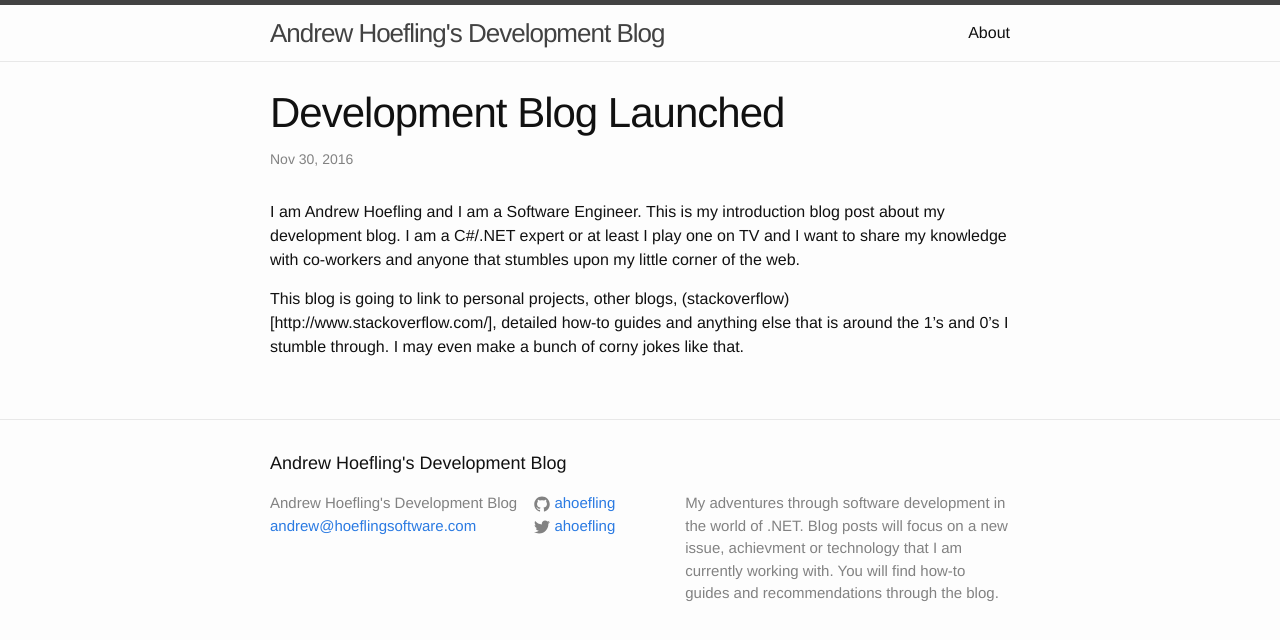
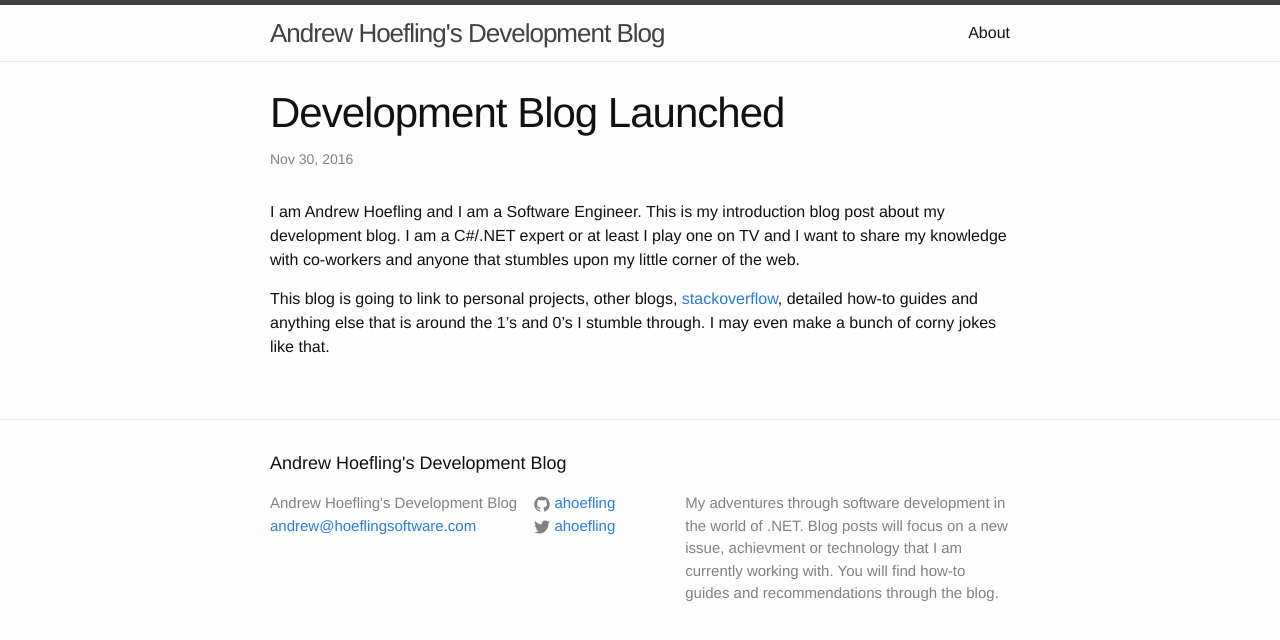
Before and after one commit to SkyeHoefling/ahoefling.github.io, a Jekyll site: the page built from _posts/2016-11-30-welcome-to-jekyll.markdown, in a window 1280 px wide. Shown: the top 640 px of the page. Built offline with Jekyll 4.4.1, drawn with Linux system fonts in a browser that asks for light colours.

Commit message:
fixing broken link

```diff
--- a/_posts/2016-11-30-welcome-to-jekyll.markdown
+++ b/_posts/2016-11-30-welcome-to-jekyll.markdown
@@ -6,4 +6,4 @@ categories: blog
 ---
 I am Andrew Hoefling and I am a Software Engineer. This is my introduction blog post about my development blog. I am a C#/.NET expert or at least I play one on TV and I want to share my knowledge with co-workers and anyone that stumbles upon my little corner of the web.
 
-This blog is going to link to personal projects, other blogs, (stackoverflow)[http://www.stackoverflow.com/], detailed how-to guides and anything else that is around the 1's and 0's I stumble through. I may even make a bunch of corny jokes like that.
+This blog is going to link to personal projects, other blogs, [stackoverflow](http://www.stackoverflow.com/), detailed how-to guides and anything else that is around the 1's and 0's I stumble through. I may even make a bunch of corny jokes like that.
```
